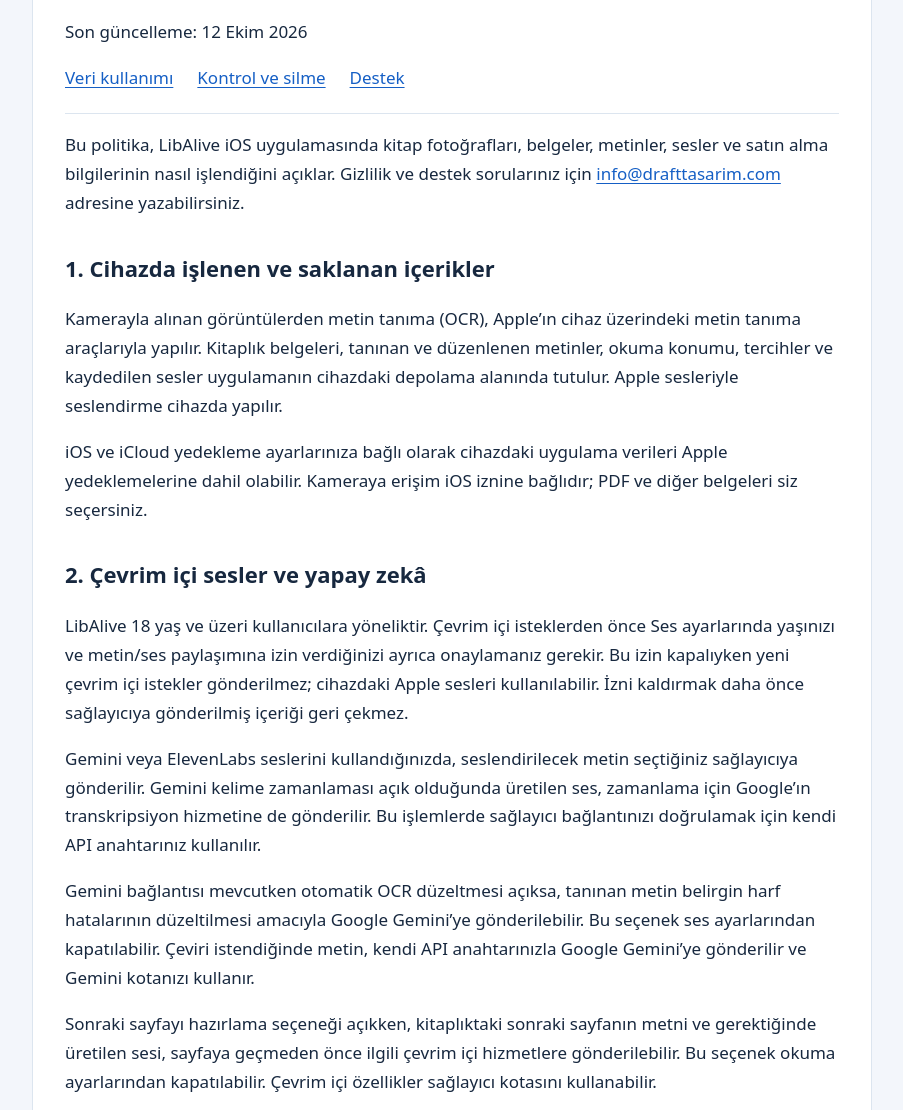
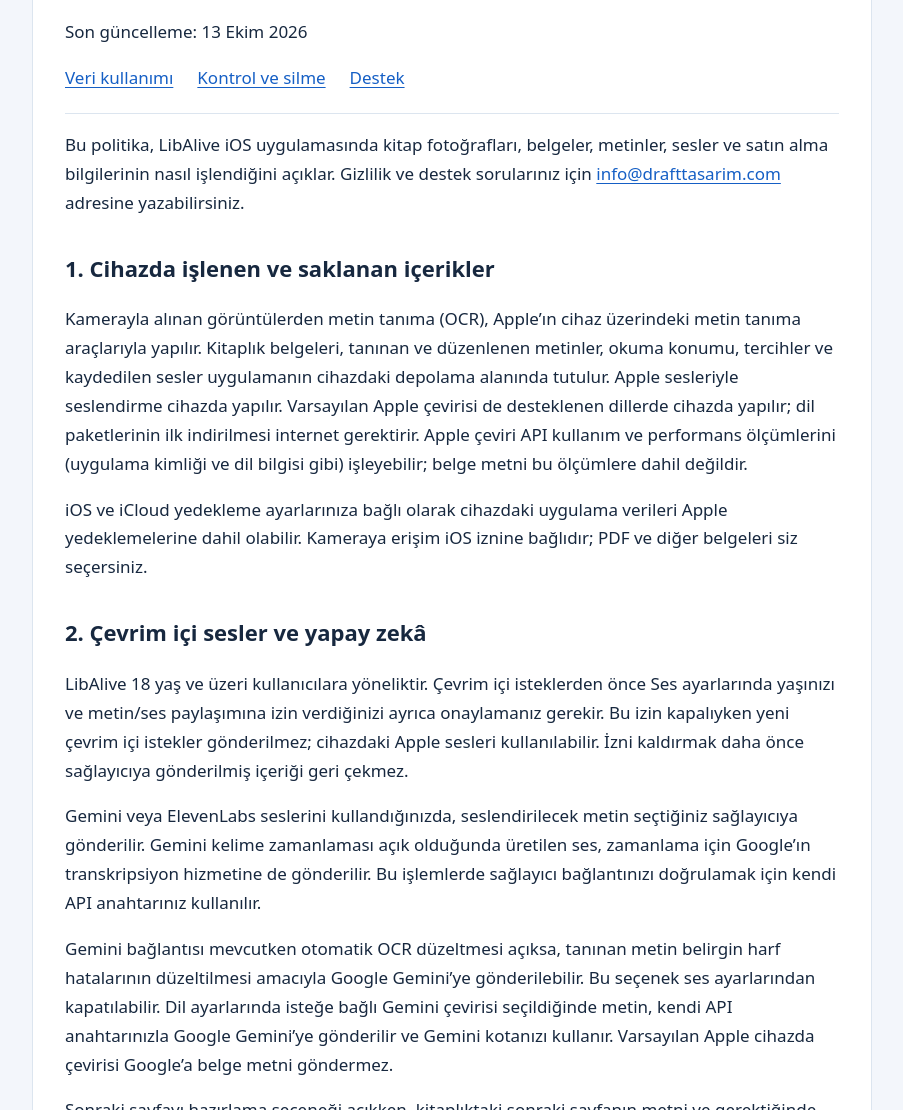
Before and after one commit to drafttasarim/LibAlive-privacy, a plain HTML site: page index.html in a window 1280 px wide. Shown: the part 182-1292 px from the top of the page, without its empty margins (188-1091 px from the left). Drawn offline with Linux system fonts and the light colour scheme.

Commit message:
Explain default on-device translation and optional Gemini

```diff
--- a/index.html
+++ b/index.html
@@ -9,15 +9,15 @@
 </style>
 </head>
 <body><main>
-<header><p class="muted">Draft Tasarım · LibAlive</p><h1>Gizlilik Politikası</h1><p>Son güncelleme: 12 Ekim 2026</p><nav aria-label="Sayfa bölümleri"><a href="#veriler">Veri kullanımı</a><a href="#kontrol">Kontrol ve silme</a><a href="#destek">Destek</a></nav></header>
+<header><p class="muted">Draft Tasarım · LibAlive</p><h1>Gizlilik Politikası</h1><p>Son güncelleme: 13 Ekim 2026</p><nav aria-label="Sayfa bölümleri"><a href="#veriler">Veri kullanımı</a><a href="#kontrol">Kontrol ve silme</a><a href="#destek">Destek</a></nav></header>
 <p>Bu politika, LibAlive iOS uygulamasında kitap fotoğrafları, belgeler, metinler, sesler ve satın alma bilgilerinin nasıl işlendiğini açıklar. Gizlilik ve destek sorularınız için <a href="mailto:info@drafttasarim.com">info@drafttasarim.com</a> adresine yazabilirsiniz.</p>
 <section id="veriler"><h2>1. Cihazda işlenen ve saklanan içerikler</h2>
-<p>Kamerayla alınan görüntülerden metin tanıma (OCR), Apple’ın cihaz üzerindeki metin tanıma araçlarıyla yapılır. Kitaplık belgeleri, tanınan ve düzenlenen metinler, okuma konumu, tercihler ve kaydedilen sesler uygulamanın cihazdaki depolama alanında tutulur. Apple sesleriyle seslendirme cihazda yapılır.</p>
+<p>Kamerayla alınan görüntülerden metin tanıma (OCR), Apple’ın cihaz üzerindeki metin tanıma araçlarıyla yapılır. Kitaplık belgeleri, tanınan ve düzenlenen metinler, okuma konumu, tercihler ve kaydedilen sesler uygulamanın cihazdaki depolama alanında tutulur. Apple sesleriyle seslendirme cihazda yapılır. Varsayılan Apple çevirisi de desteklenen dillerde cihazda yapılır; dil paketlerinin ilk indirilmesi internet gerektirir. Apple çeviri API kullanım ve performans ölçümlerini (uygulama kimliği ve dil bilgisi gibi) işleyebilir; belge metni bu ölçümlere dahil değildir.</p>
 <p>iOS ve iCloud yedekleme ayarlarınıza bağlı olarak cihazdaki uygulama verileri Apple yedeklemelerine dahil olabilir. Kameraya erişim iOS iznine bağlıdır; PDF ve diğer belgeleri siz seçersiniz.</p>
 <h2>2. Çevrim içi sesler ve yapay zekâ</h2>
 <p>LibAlive 18 yaş ve üzeri kullanıcılara yöneliktir. Çevrim içi isteklerden önce Ses ayarlarında yaşınızı ve metin/ses paylaşımına izin verdiğinizi ayrıca onaylamanız gerekir. Bu izin kapalıyken yeni çevrim içi istekler gönderilmez; cihazdaki Apple sesleri kullanılabilir. İzni kaldırmak daha önce sağlayıcıya gönderilmiş içeriği geri çekmez.</p>
 <p>Gemini veya ElevenLabs seslerini kullandığınızda, seslendirilecek metin seçtiğiniz sağlayıcıya gönderilir. Gemini kelime zamanlaması açık olduğunda üretilen ses, zamanlama için Google’ın transkripsiyon hizmetine de gönderilir. Bu işlemlerde sağlayıcı bağlantınızı doğrulamak için kendi API anahtarınız kullanılır.</p>
-<p>Gemini bağlantısı mevcutken otomatik OCR düzeltmesi açıksa, tanınan metin belirgin harf hatalarının düzeltilmesi amacıyla Google Gemini’ye gönderilebilir. Bu seçenek ses ayarlarından kapatılabilir. Çeviri istendiğinde metin, kendi API anahtarınızla Google Gemini’ye gönderilir ve Gemini kotanızı kullanır.</p>
+<p>Gemini bağlantısı mevcutken otomatik OCR düzeltmesi açıksa, tanınan metin belirgin harf hatalarının düzeltilmesi amacıyla Google Gemini’ye gönderilebilir. Bu seçenek ses ayarlarından kapatılabilir. Dil ayarlarında isteğe bağlı Gemini çevirisi seçildiğinde metin, kendi API anahtarınızla Google Gemini’ye gönderilir ve Gemini kotanızı kullanır. Varsayılan Apple cihazda çevirisi Google’a belge metni göndermez.</p>
 <p>Sonraki sayfayı hazırlama seçeneği açıkken, kitaplıktaki sonraki sayfanın metni ve gerektiğinde üretilen sesi, sayfaya geçmeden önce ilgili çevrim içi hizmetlere gönderilebilir. Bu seçenek okuma ayarlarından kapatılabilir. Çevrim içi özellikler sağlayıcı kotasını kullanabilir.</p>
 <p>Sağlayıcılar bağlantılar sırasında API hesabını tanımlayan bilgiler, IP adresi gibi teknik veriler ve istek/kota kullanım kayıtlarını alabilir ve saklayabilir. Metin ve sesin saklanması, işlenmesi ve hizmet geliştirme amacıyla kullanılması, sağlayıcının politikalarına ve hesap koşullarınıza bağlıdır. Hassas kişisel bilgileri içeren belgeleri çevrim içi hizmetlere göndermeden önce bu koşulları inceleyin.</p>
 <ul><li><a href="https://policies.google.com/privacy">Google gizlilik politikası</a> ve <a href="https://ai.google.dev/gemini-api/terms">Gemini API kullanım koşulları</a></li><li><a href="https://elevenlabs.io/privacy-policy">ElevenLabs gizlilik politikası</a></li></ul>
```
